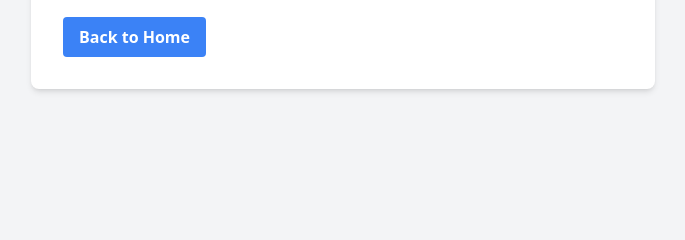
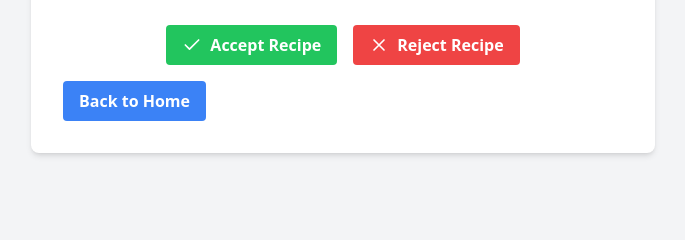
Before and after one commit to loki1001/MealMate, a Django app: template recipes/templates/recipes/recipe_result.html in a window 1280 px wide. Shown: the part 379-619 px from the top of the page, without its empty margins (297-982 px from the left). Run offline with Django 4.2, Linux system fonts and the light colour scheme; the template is opened without the code that fills it: values that come from a table or form of the project are taken from there, others are empty; data comes from the database, SQL or seed files in the repository; both versions use the stored data as it was after the commit; some libraries are stand-ins or nearby versions.

Commit message:
Added icons

```diff
--- a/recipes/templates/recipes/recipe_result.html
+++ b/recipes/templates/recipes/recipe_result.html
@@ -26,6 +26,27 @@
             <p><strong>Cook Time:</strong> {{ recipe.cook_time }}</p>
         </div>
 
+        <!-- Accept and Reject Buttons -->
+        <div class="mt-6 flex justify-center gap-4">
+            <!-- Accept Button (Checkmark) -->
+            <button class="bg-green-500 hover:bg-green-700 text-white font-bold py-2 px-4 rounded focus:outline-none focus:shadow-outline flex items-center">
+                <!-- Feather Check Icon -->
+                <svg xmlns="http://www.w3.org/2000/svg" class="w-5 h-5 mr-2" viewBox="0 0 24 24" fill="none" stroke="currentColor" stroke-width="2" stroke-linecap="round" stroke-linejoin="round">
+                    <path d="M20 6L9 17l-5-5" />
+                </svg>
+                Accept Recipe
+            </button>
+
+            <!-- Reject Button (X) -->
+            <button class="bg-red-500 hover:bg-red-700 text-white font-bold py-2 px-4 rounded focus:outline-none focus:shadow-outline flex items-center">
+                <!-- Feather X Icon -->
+                <svg xmlns="http://www.w3.org/2000/svg" class="w-5 h-5 mr-2" viewBox="0 0 24 24" fill="none" stroke="currentColor" stroke-width="2" stroke-linecap="round" stroke-linejoin="round">
+                    <path d="M18 6L6 18M6 6l12 12" />
+                </svg>
+                Reject Recipe
+            </button>
+        </div>
+
         <a href="{% url 'home' %}" class="bg-blue-500 hover:bg-blue-700 text-white font-bold py-2 px-4 rounded focus:outline-none focus:shadow-outline mt-4 inline-block">
             Back to Home
         </a>
```
Also changed, not shown: db.sqlite3.
